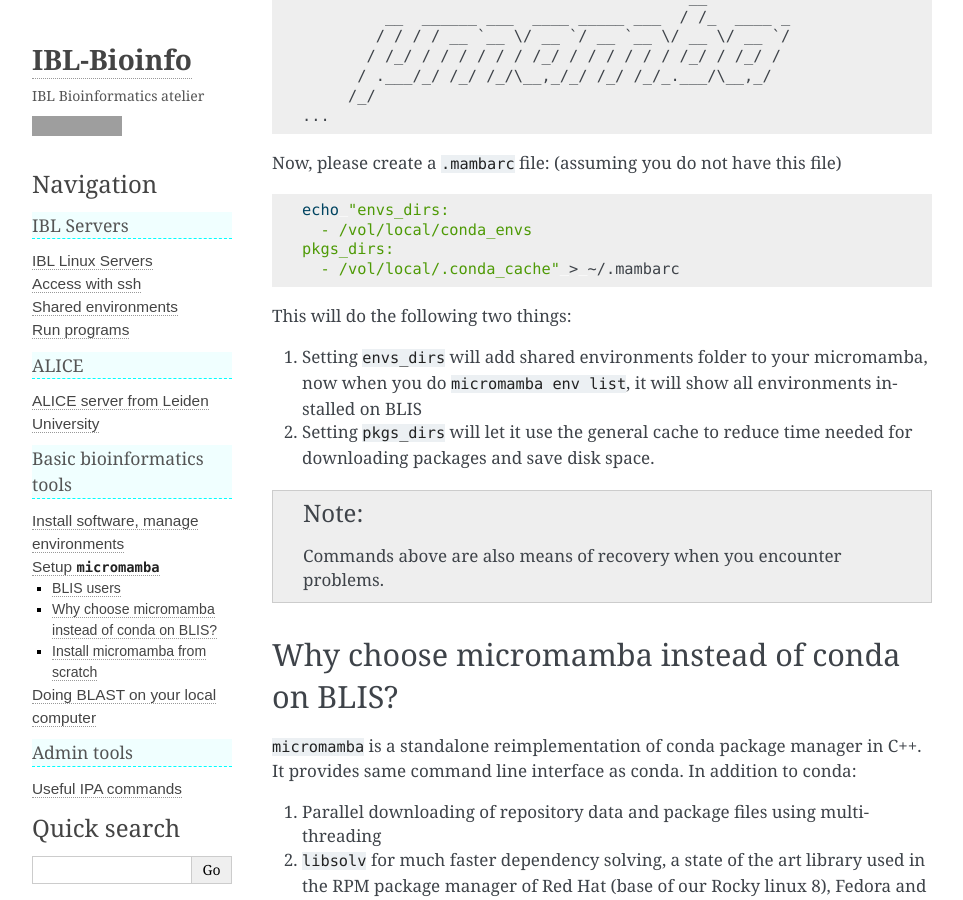
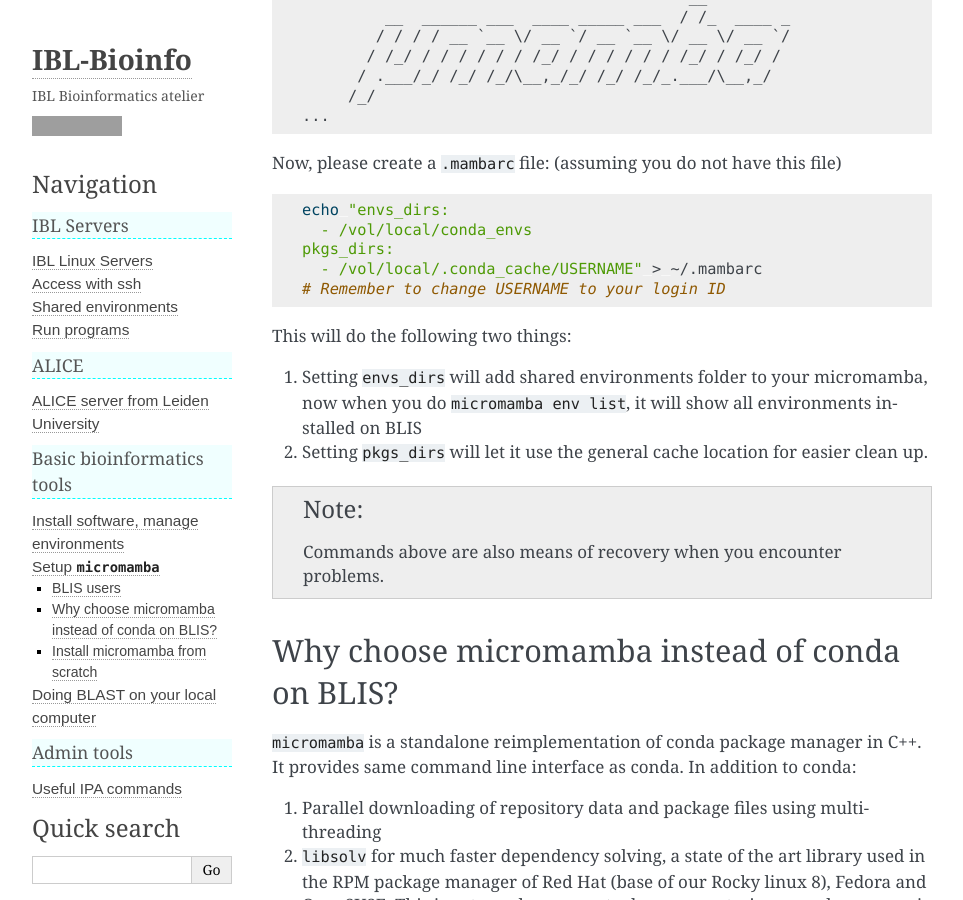
Before and after one commit to IBL-bioinfo/IBL-bioinformatics-wiki, a Sphinx documentation site: the page built from docs/source/basic_tools/micromamba.md, in a window 1280 px wide and 900 px high, scrolled down 879 px. Shown: the whole window, without its empty margins (148-1111 px from the left). Built offline with Sphinx 7.4.7, drawn with Linux system fonts in a browser that asks for light colours; grey boxes are pictures that could not be loaded.

Commit message:
Fixed (#65)

````diff
--- a/docs/source/basic_tools/micromamba.md
+++ b/docs/source/basic_tools/micromamba.md
@@ -44,14 +44,15 @@ Now, please create a `.mambarc` file: (assuming you do not have this file)
 echo "envs_dirs:
   - /vol/local/conda_envs
 pkgs_dirs:
-  - /vol/local/.conda_cache" > ~/.mambarc
+  - /vol/local/.conda_cache/USERNAME" > ~/.mambarc
+# Remember to change USERNAME to your login ID
 ```
 
 This will do the following two things:
 
 1. Setting `envs_dirs` will add shared environments folder to your micromamba, now when you do `micromamba env list`, it will show all environments installed on BLIS
 
-2. Setting `pkgs_dirs` will let it use the general cache to reduce time needed for downloading packages and save disk space.
+2. Setting `pkgs_dirs` will let it use the general cache location for easier clean up.
 
 ```{note}
 Commands above are also means of recovery when you encounter problems.
````
Also changed, not shown: docs/source/IBL_servers/Virtual environments.md (+4 -4 lines).
